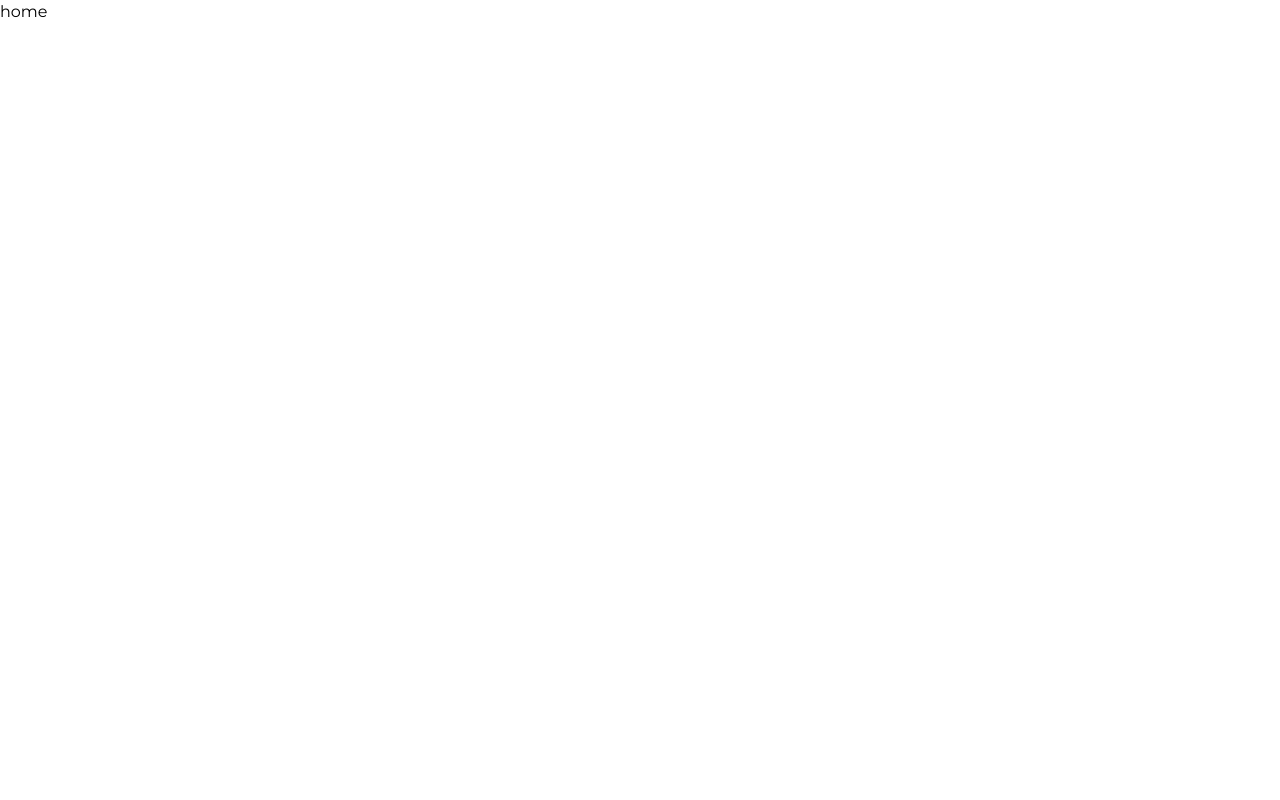
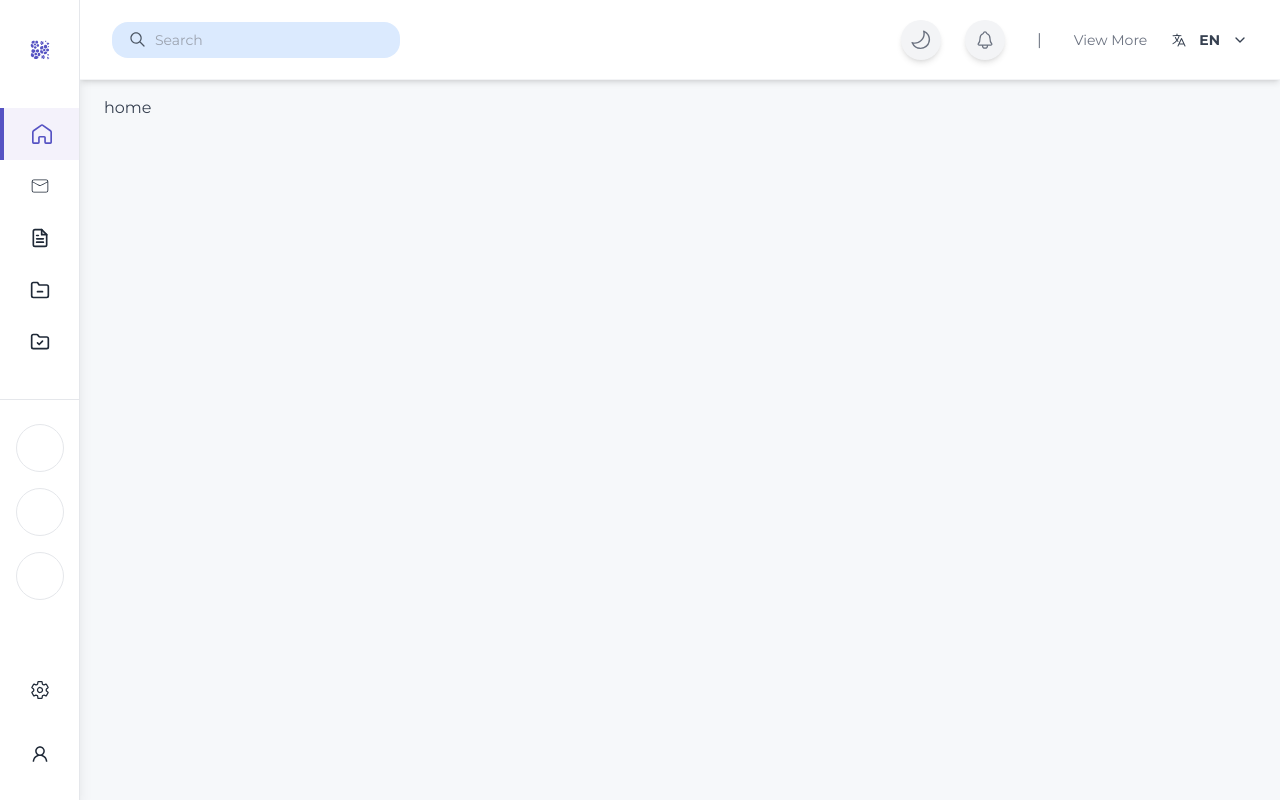
Before and after one commit to gracebir/task-managment-dashboard, a React (Vite) app: page / in a window 1280 px wide. Built offline with nearby package versions, Linux system fonts and the light colour scheme; sample sign-in values are in the browser's storage.

Commit message:
header and layout component

```diff
--- a/src/components/ViewProjectModal.tsx
+++ b/src/components/ViewProjectModal.tsx
@@ -2,12 +2,27 @@
 
 import React from "react";
 
-const ViewProjectModal: React.FC<{}> = ({}) => {
+const ViewProjectModal: React.FC<{
+    setIsView: React.Dispatch<React.SetStateAction<boolean>>;
+    isView: boolean;
+}> = ({ isView, setIsView }) => {
     return (
         <div
-            className={`w-full absolute h-svh top-0 right-0 z-50 flex justify-end`}
+            className={`w-full absolute h-svh top-0 duration-300 transition-transform ${
+                isView ? `translate-x-0` : `translate-x-full`
+            } right-0 z-50 flex justify-end`}
         >
-            <div className='w-[25%] h-full bg-white dark:bg-secondary shadow-lg'></div>
+            <div className='w-[25%] h-full bg-white dark:bg-secondary shadow-lg'>
+                <div>
+                    <button
+                        onClick={() => setIsView(false)}
+                        className='hover:underline'
+                        type='button'
+                    >
+                        Close
+                    </button>
+                </div>
+            </div>
         </div>
     );
 };
--- a/src/components/common/Header.tsx
+++ b/src/components/common/Header.tsx
@@ -4,6 +4,7 @@ import React, { useEffect, useRef, useState } from "react";
 import { useTranslation } from "react-i18next";
 import { GoMoon } from "react-icons/go";
 import { HiMiniSun } from "react-icons/hi2";
+import { IoIosSearch } from "react-icons/io";
 import useColorMode from "../../hooks/useColorMode";
 import { IoNotificationsOutline } from "react-icons/io5";
 import { HiLanguage } from "react-icons/hi2";
@@ -19,6 +20,7 @@ const Header: React.FC = () => {
     const [currentLang, setCurrentLang] = useState(languages[0]);
     const dropdownRef = useRef<HTMLDivElement>(null);
     const [colorMode, setColorMode] = useColorMode();
+    const [isView, setIsView] = useState(false);
     console.log(colorMode);
     const [isDropdownOpen, setIsDropdownOpen] = useState(false);
     const [t, i18n] = useTranslation("global");
@@ -62,11 +64,16 @@ const Header: React.FC = () => {
     };
 
     return (
-        <header className='w-full bg-white dark:bg-secondary h-16 shadow-md border-gray-100 border-b dark:border-gray-800 px-6 lg:px-8'>
+        <header className='w-full bg-white dark:bg-secondary sticky top-0 z-20 h-20 shadow-md border-gray-100 border-b dark:border-gray-800 px-6 lg:px-8'>
             <nav className='grid grid-cols-2 h-full items-center'>
                 {/* search input */}
-                <div>
-                    <input type='text' />
+                <div className='flex text-gray-600 dark:text-gray-400 py-2 px-4 gap-2 rounded-2xl bg-blue-100 dark:bg-blue-950 items-center max-w-72'>
+                    <IoIosSearch size={19} />
+                    <input
+                        type='text'
+                        placeholder={t("header.search")}
+                        className='dark:bg-blue-950 bg-blue-100 text-sm outline-none border-none'
+                    />
                 </div>
                 {/* button */}
                 <div className='flex items-center justify-end space-x-8'>
@@ -94,13 +101,16 @@ const Header: React.FC = () => {
                     <span className='text-gray-500 dark:text-gray-200'> |</span>
                     <div className='flex gap-6 items-center'>
                         <div className='flex items-center gap-2'>
-                            <button className='duration-300 text-sm hover:underline text-gray-500  dark:text-gray-200 '>
+                            <button
+                                onClick={() => setIsView(true)}
+                                className='duration-300 text-sm hover:underline text-gray-500  dark:text-gray-200 '
+                            >
                                 {t("header.view")}
                             </button>
                         </div>
                         <div
                             id='google_translate_element'
-                            className={`relative text-white`}
+                            className={`relative dark:text-white text-gray-700`}
                             ref={dropdownRef}
                         >
                             <button
@@ -120,22 +130,28 @@ const Header: React.FC = () => {
                                 />
                             </button>
                             {isDropdownOpen && (
-                                <div className='absolute right-0 mt-2 w-40 bg-white rounded-md shadow-lg ring-1 ring-black ring-opacity-5 focus:outline-none'>
+                                <div className='absolute right-0 mt-2 w-40 bg-white dark:bg-blue-950 rounded-md shadow-lg ring-1 ring-black ring-opacity-5 focus:outline-none'>
                                     <div className='py-1'>
                                         {languages.map((lang) => (
-                                            <button
+                                            <label
                                                 key={lang.code}
-                                                className={`block w-full text-left px-4 py-2 text-sm text-gray-700 ${
-                                                    currentLang.code ===
-                                                        lang.code &&
-                                                    "bg-primary text-white"
-                                                } hover:bg-primary hover:text-white`}
-                                                onClick={() =>
-                                                    selectLanguage(lang)
-                                                }
+                                                className={`flex items-center gap-2 px-4 py-2 text-sm cursor-pointer text-gray-700 dark:text-gray-300`}
                                             >
+                                                <input
+                                                    type='radio'
+                                                    name='language'
+                                                    value={lang.code}
+                                                    checked={
+                                                        currentLang.code ===
+                                                        lang.code
+                                                    }
+                                                    onChange={() =>
+                                                        selectLanguage(lang)
+                                                    }
+                                                    className='text-primary focus:ring-primary'
+                                                />
                                                 {lang.name}
-                                            </button>
+                                            </label>
                                         ))}
                                     </div>
                                 </div>
@@ -144,7 +160,7 @@ const Header: React.FC = () => {
                     </div>
                 </div>
             </nav>
-            {/* <ViewProjectModal /> */}
+            <ViewProjectModal isView={isView} setIsView={setIsView} />
         </header>
     );
 };
--- a/src/pages/layout/DefaultLayout.tsx
+++ b/src/pages/layout/DefaultLayout.tsx
@@ -2,13 +2,23 @@
 
 import React from "react";
 import ProtectedPage from "../../components/protectedRoute";
+import Header from "../../components/common/Header";
+import Sidebar from "../../components/common/sidebar/Sidebar";
 
 const DefaultLayout: React.FC<{ children: React.ReactNode }> = ({
     children,
 }) => {
     return (
         <ProtectedPage>
-            <div className='h-screen'>{children}</div>
+            <div className='flex bg-primary dark:bg-primary-dark'>
+                <Sidebar isOpen={false} />
+                <div className='h-svh overflow-y-auto overflow-x-hidden flex-1'>
+                    <Header />
+                    <div className='px-6 py-4 text-gray-700 dark:text-gray-200'>
+                        {children}
+                    </div>
+                </div>
+            </div>
         </ProtectedPage>
     );
 };
--- a/src/translation/en/global.json
+++ b/src/translation/en/global.json
@@ -2,6 +2,12 @@
     "pageTitle": {
         "login": "Sign in | Task managment",
         "home": "Home |  Task managment"
+    },
+    "header": {
+        "view": "View More",
+        "french": "French",
+        "english": "English",
+        "search": "Search"
     },
     "login": {
         "username": "Username",
--- a/src/translation/fr/global.json
+++ b/src/translation/fr/global.json
@@ -2,6 +2,12 @@
     "pageTitle": {
         "login": "Connexion | Gestion des tâches",
         "home": "Accueil | Gestion des tâches"
+    },
+    "header": {
+        "view": "Voir plus",
+        "french": "Français",
+        "english": "Anglais",
+        "search": "Recherche"
     },
     "login": {
         "username": "Nom d'utilisateur",
```
Also changed, not shown: 1 other file (tests, documents, lock files or other folders).
